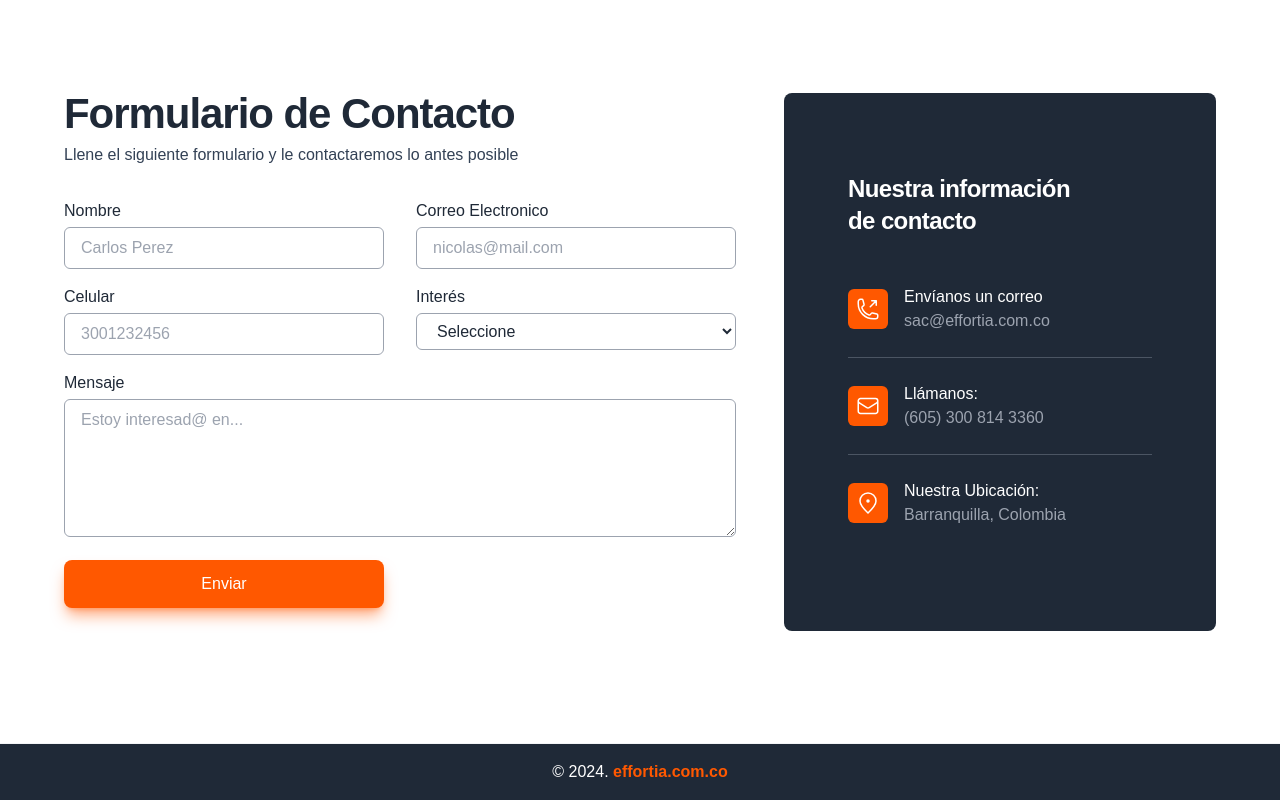
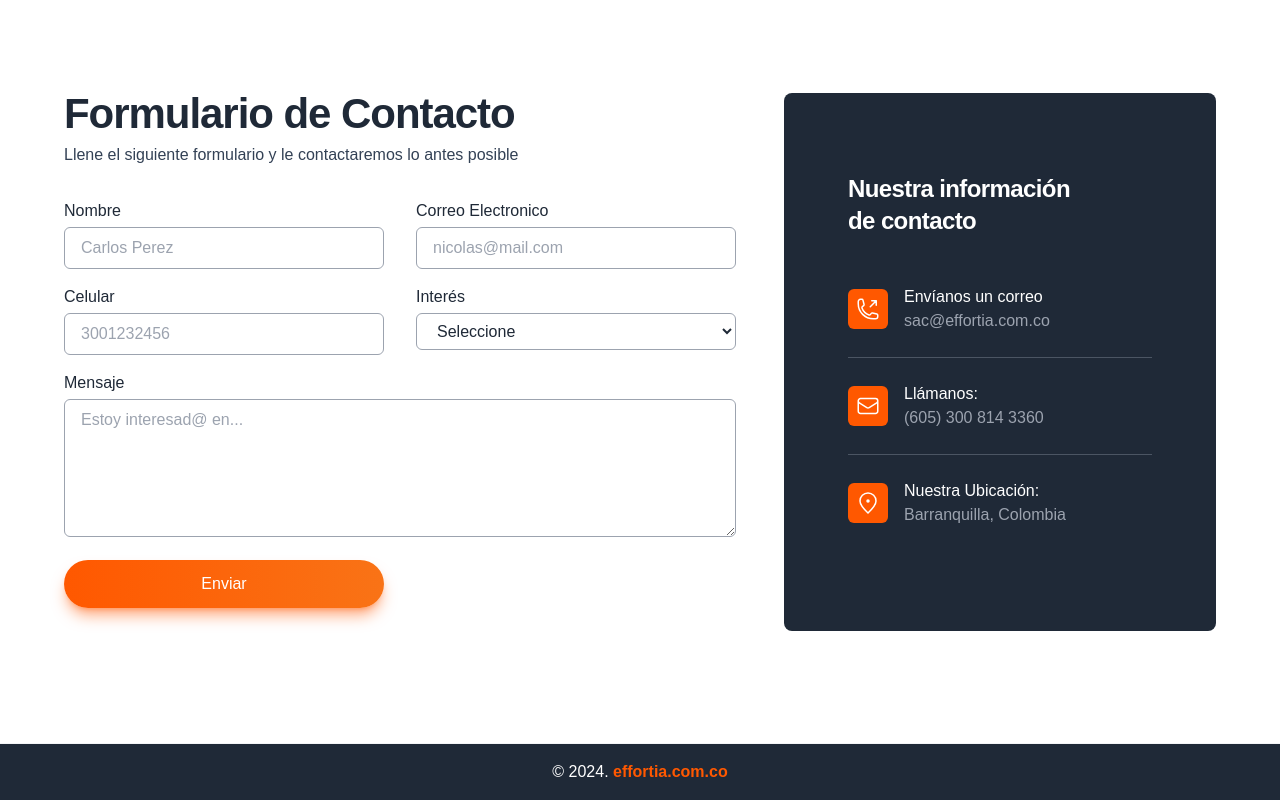
Before and after one commit to cadelbarre/effortia-solutions-landing-page, an Astro site: page / in a window 1280 px wide. Shown: the part 3551-4351 px from the top of the page. Built offline with nearby package versions, Linux system fonts and the light colour scheme; Astro itself is replaced by a stand-in of ours.

Commit message:
Change rounded border

```diff
--- a/src/components/ui/button.astro
+++ b/src/components/ui/button.astro
@@ -9,7 +9,7 @@ const { className } = Astro.props;
 
 <button
     class={twMerge(
-        "px-6 py-3 font-medium bg-primary text-white rounded-lg shadow-lg shadow-primary/50 md:text-base text-sm",
+        "px-8 py-3 font-medium bg-gradient-to-r from-primary to-orange-500 text-white rounded-full shadow-lg shadow-primary/50 md:text-base text-sm",
         className,
     )}
 >
```
